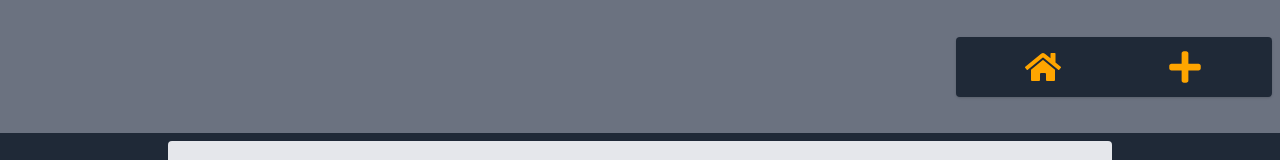
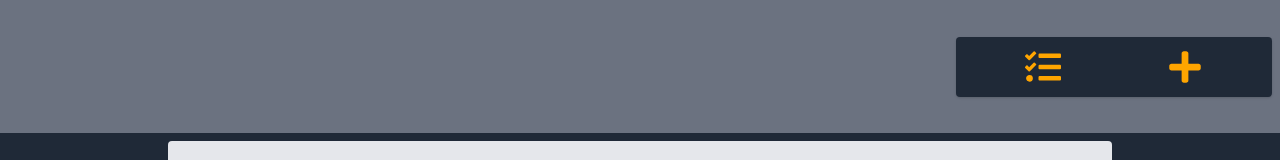
Before and after one commit to mreleftheros/react-todos, a React (Create React App) app: page / in a window 1280 px wide. Shown: the top 160 px of the page. Built offline with nearby package versions, Linux system fonts and the light colour scheme.

Commit message:
Update nav link icon

```diff
--- a/src/components/NavLinks.jsx
+++ b/src/components/NavLinks.jsx
@@ -1,12 +1,12 @@
 import { Link } from "react-router-dom";
-import { FaHome, FaPlus } from "react-icons/fa";
+import { FaPlus, FaTasks } from "react-icons/fa";
 
 const NavLinks = () => {
   return (
     <ul className="list-none flex bg-gray-800 rounded shadow py-3 px-4 w-1/4 justify-around text-4xl items-center">
       <li>
         <Link to="/">
-          <FaHome color="orange" />
+          <FaTasks color="orange" />
         </Link>
       </li>
       <li>
--- a/src/components/Todos.jsx
+++ b/src/components/Todos.jsx
@@ -6,6 +6,7 @@ import Todo from "./Todo";
 const Todos = () => {
   const { todos, itemEdited } = useContext(TodosContext);
   const [editMode, setEditMode] = useState(false);
+  const [deleteMode, setDeleteMode] = useState(false);
 
   useEffect(() => {
     if (!itemEdited) {
```
